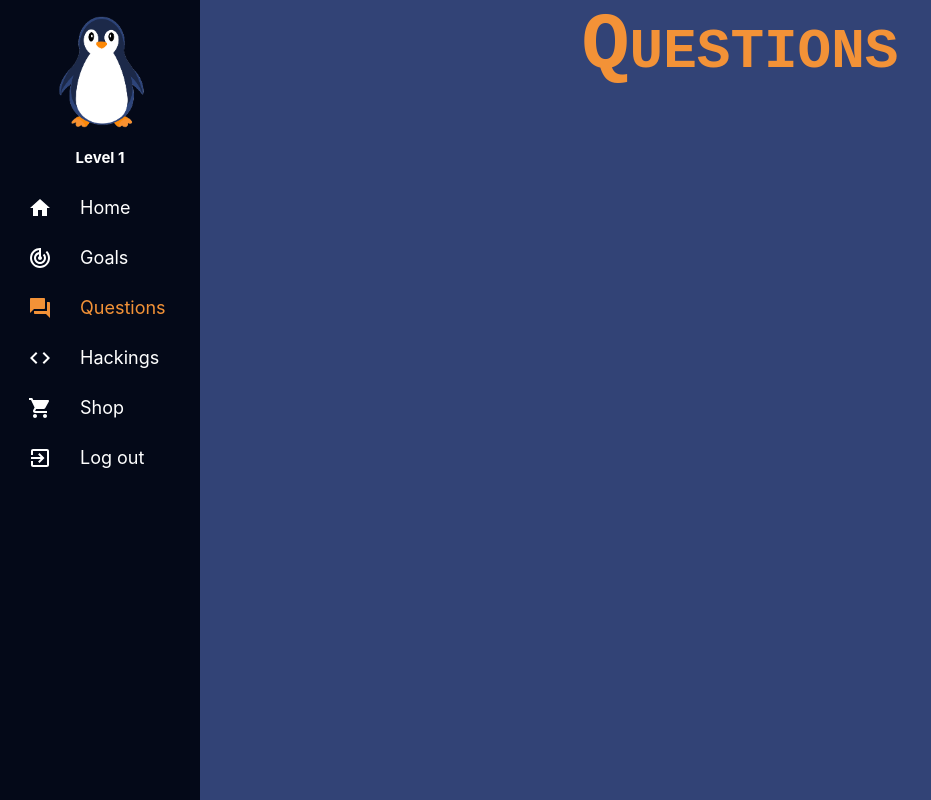
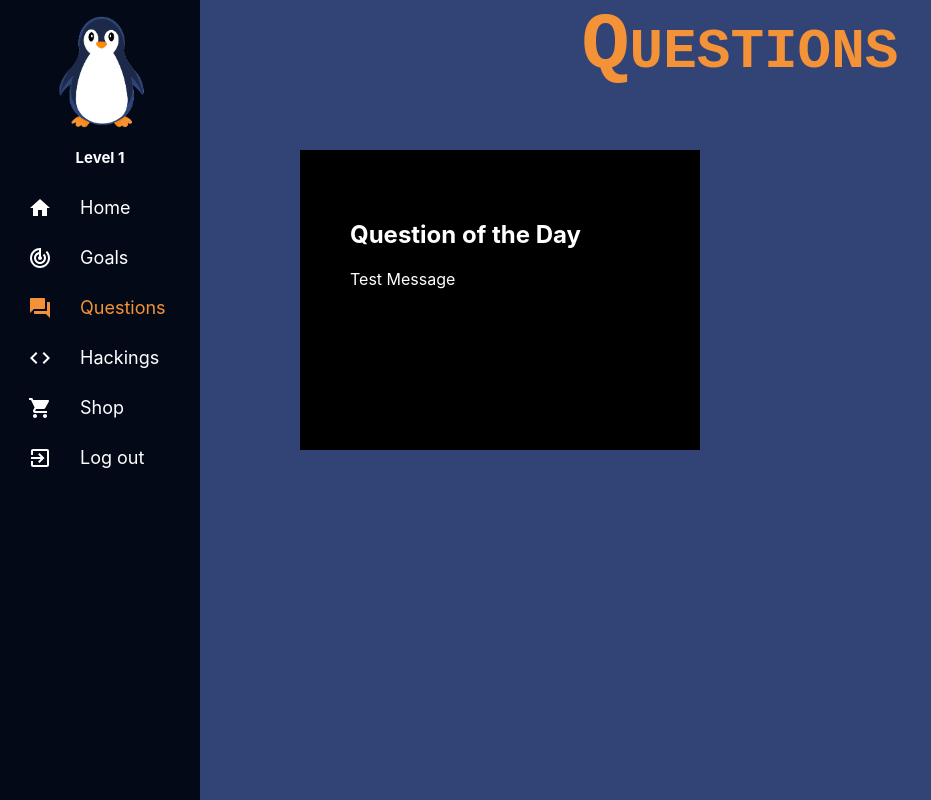
Before and after one commit to lesandra007/ProjectPenguin, a React (Create React App) app: page /questions in a window 1280 px wide. Shown: the whole page, without its empty margins (0-931 px from the left). Built offline with nearby package versions, Linux system fonts and the light colour scheme.

Commit message:
updated questions page

```diff
--- a/src/pages/Questions.js
+++ b/src/pages/Questions.js
@@ -7,10 +7,13 @@ export default function Questions() {
   return (
     <div className="PageMenuAndContent">
         <Sidebar/>
-        {/* <h1>Questions</h1> */}
         <div style={{ width: '100%', display: 'flex', justifyContent: 'center'}}>
-                <Title title='Questions'/>
-            </div>
+          <Title title='Questions'/>
+        </div>
+        <div style={{position: 'absolute', left: '300px', top: '150px', background: "black", height: '200px', width: '300px', padding: '50px', color: '#FFFFFF'}}>
+          <h2>Question of the Day</h2>
+          <p>Test Message</p>
+        </div>
     </div>
   );
 }
```
